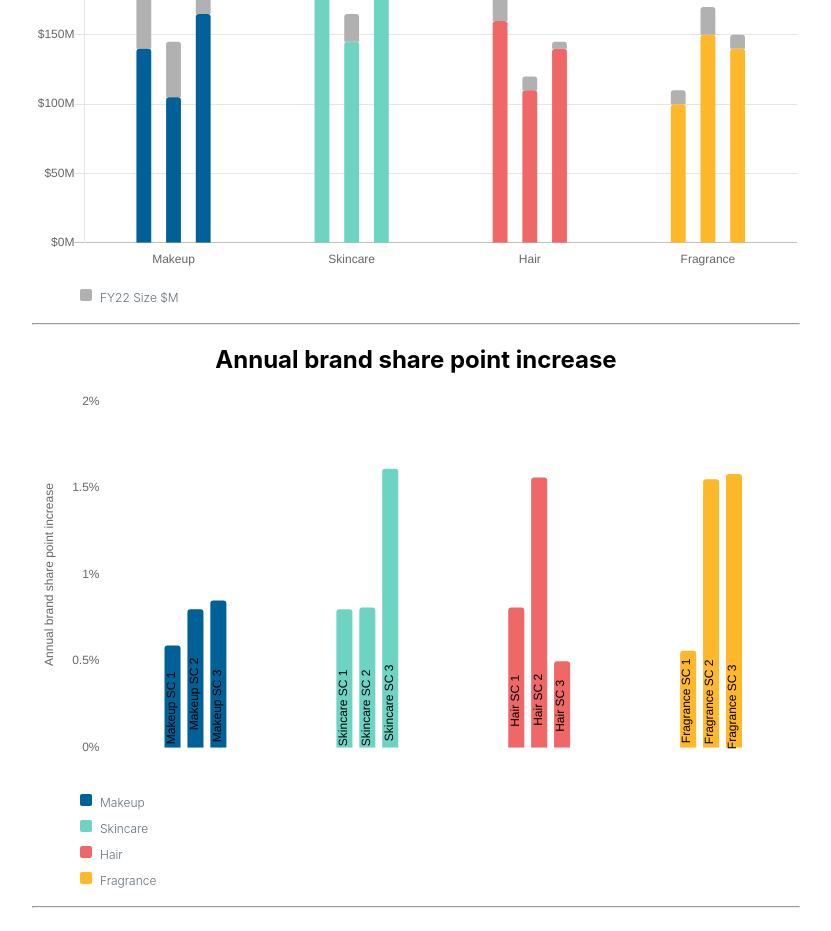
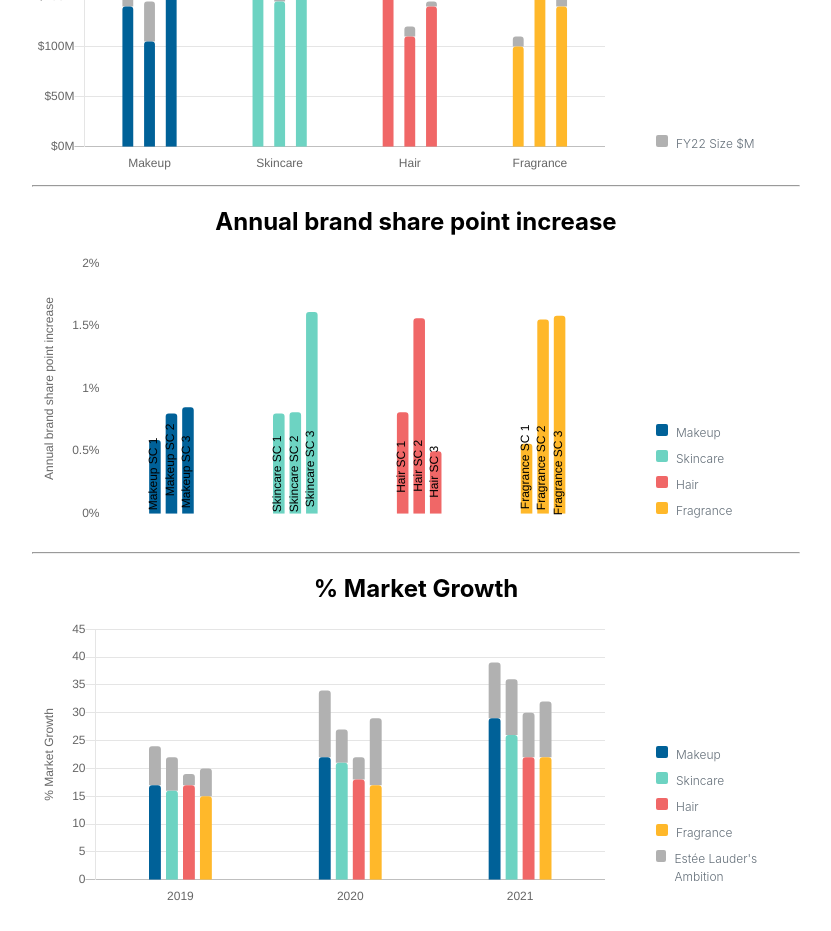
Before and after one commit to sonalidhotre/charts, a React (Create React App) app in the folder charts/: page / in a window 1280 px wide. Shown: the part 180-1111 px from the top of the page, without its empty margins (224-1055 px from the left). After the commit the page ends 1090 px from the top, so only its background shows below. Built offline with nearby package versions, Linux system fonts and the light colour scheme.

Commit message:
positioning of bar and lagend

```diff
--- a/charts/src/bar.js
+++ b/charts/src/bar.js
@@ -73,8 +73,8 @@ class BarExample extends Component {
     return (
       <div>
         <h2>Bar Example (custom size)</h2>
-        <div>
-          <div>
+        <div style={{ display: "flex" }}>
+          <div style={{ width: "75%" }}>
             <Bar
               data={data}
               width={100}
@@ -127,8 +127,9 @@ class BarExample extends Component {
               }}
             />
           </div>
-          <div>
-            <ul className="mt-8">
+          <div style={{ width: "25%", position: "relative" }}>
+            {/* custom lagend */}
+            <ul className="mt-8" style={{ position: "absolute", bottom: 0 }}>
               {legend.length &&
                 legend.map(item => {
                   return (
--- a/charts/src/bar1.js
+++ b/charts/src/bar1.js
@@ -52,8 +52,8 @@ class Bar1Example extends Component {
     return (
       <div>
         <h2>Annual brand share point increase</h2>
-        <div>
-          <div>
+        <div style={{ display: "flex" }}>
+          <div style={{ width: "75%" }}>
             <Bar
               data={data}
               width={100}
@@ -238,8 +238,9 @@ class Bar1Example extends Component {
               }}
             />
           </div>
-          <div>
-            <ul className="mt-8">
+          <div style={{ width: "25%", position: "relative" }}>
+            {/* custom lagend */}
+            <ul className="mt-8" style={{ position: "absolute", bottom: 0 }}>
               {legend.length &&
                 legend.map(item => {
                   return (
--- a/charts/src/bar2.js
+++ b/charts/src/bar2.js
@@ -82,8 +82,8 @@ class Bar2Example extends Component {
     return (
       <div>
         <h2>% Market Growth</h2>
-        <div>
-          <div>
+        <div style={{ display: "flex" }}>
+          <div style={{ width: "75%" }}>
             <Bar
               data={data}
               width={100}
@@ -131,8 +131,9 @@ class Bar2Example extends Component {
               }}
             />
           </div>
-          <div>
-            <ul className="mt-8">
+          <div style={{ width: "25%", position: "relative" }}>
+            {/* custom lagend */}
+            <ul className="mt-8" style={{ position: "absolute", bottom: 0 }}>
               {legend.length &&
                 legend.map(item => {
                   return (
```
